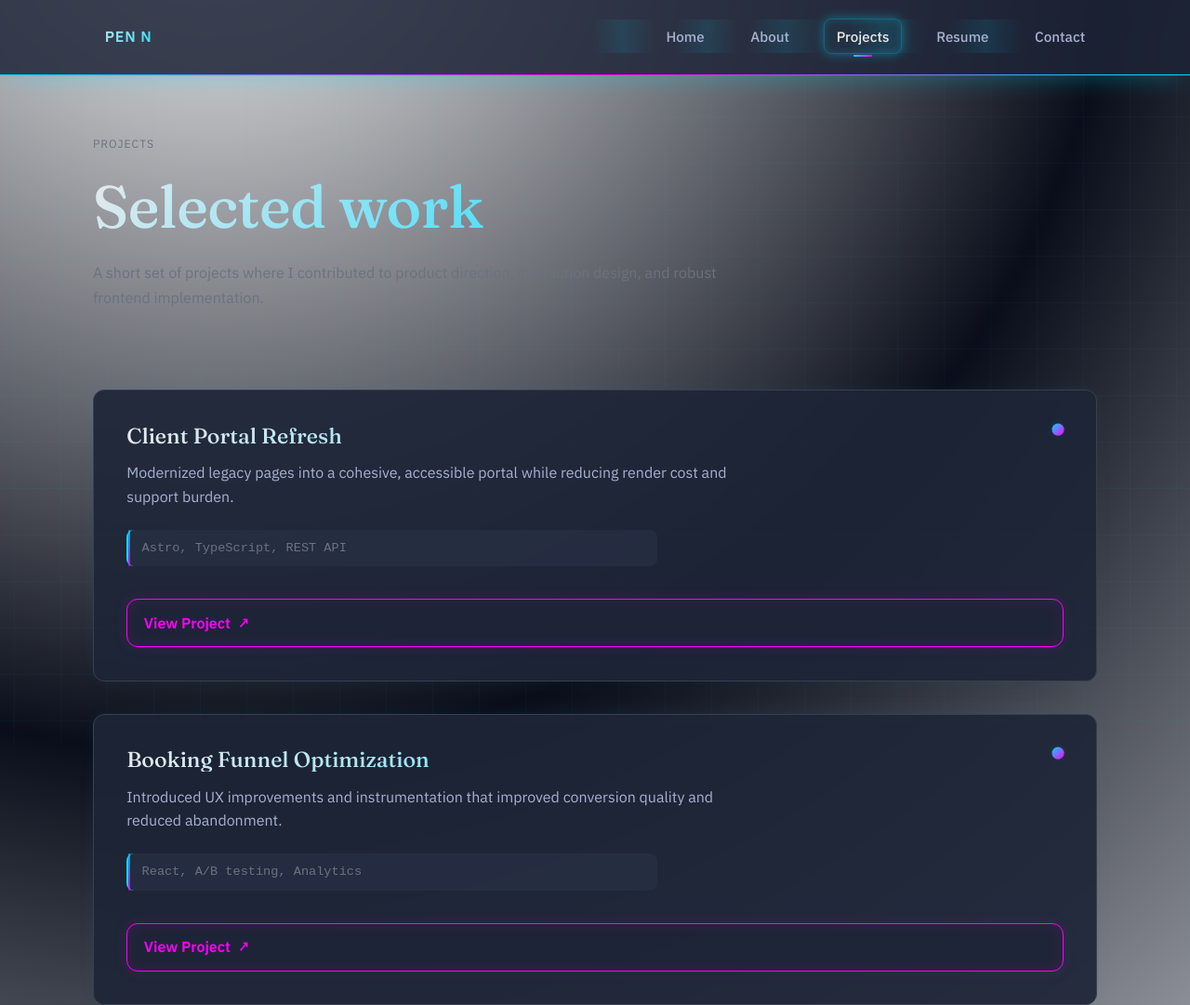
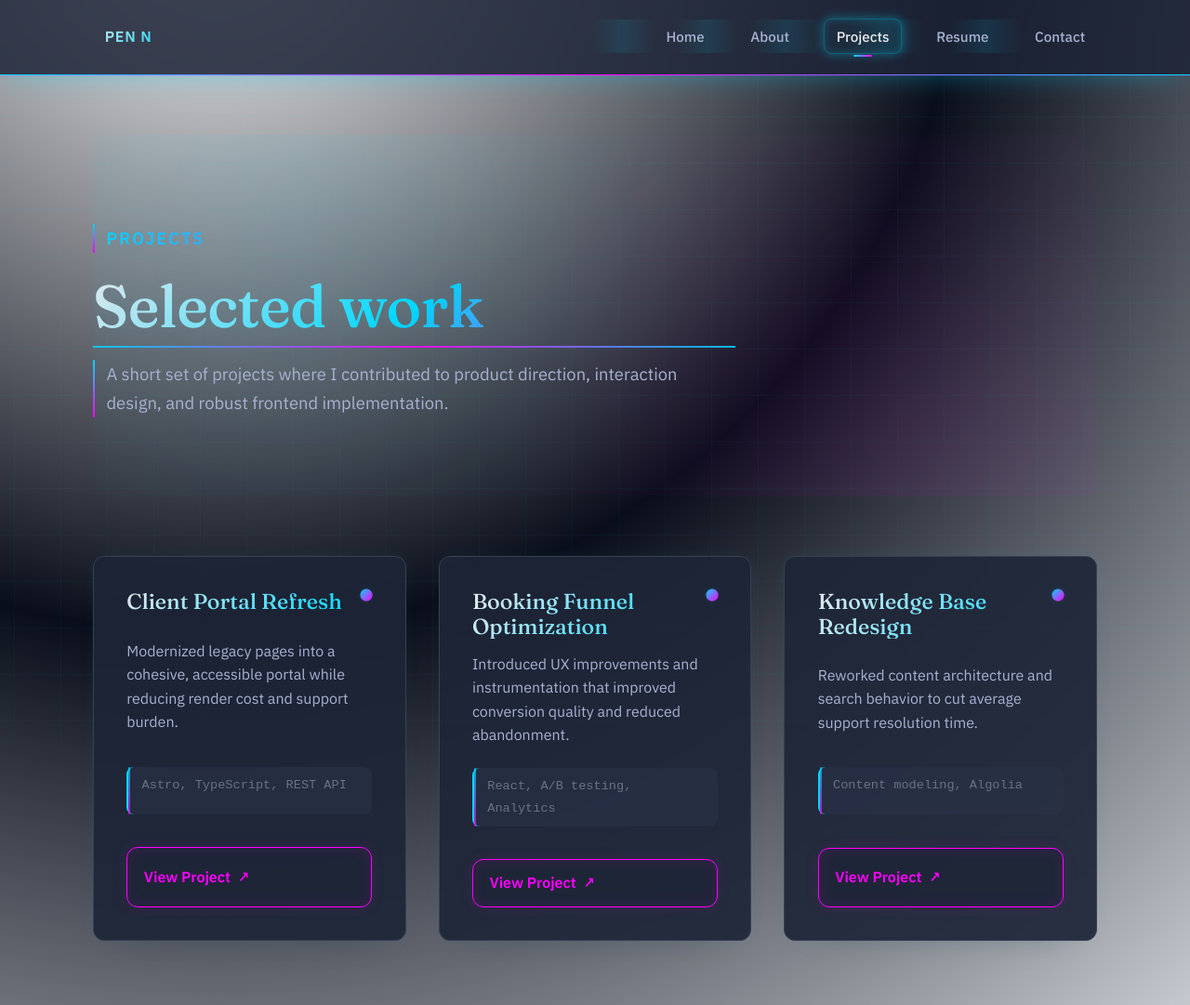
Before and after one commit to pen364692088/CVWebsite, an Astro site: page /CVWebsite/projects in a window 1280 px wide. Shown: the top 1081 px of the page at 93% size. Built offline with nearby package versions, Linux system fonts and the light colour scheme; Astro itself is replaced by a stand-in of ours.

Commit message:
feat: US-007 - Redesign Projects page with retro-futurism theme

```diff
--- a/src/pages/projects.astro
+++ b/src/pages/projects.astro
@@ -25,16 +25,131 @@ const projects = [
 ---
 
 <BaseLayout title="Projects | Pen N" description="Project highlights and case studies">
-  <section style="max-width:72ch;">
+  <section class="hero">
+    <div style="max-width:72ch;">
       <p class="eyebrow fade-up">Projects</p>
       <h1 class="fade-up">Selected work</h1>
       <p class="fade-up">
         A short set of projects where I contributed to product direction, interaction design,
         and robust frontend implementation.
       </p>
+    </div>
   </section>
 
   <section class="grid section-block">
     {projects.map((project) => <ProjectCard {...project} />)}
   </section>
 </BaseLayout>
+
+<style>
+  .hero {
+    padding: var(--space-2xl) 0 var(--space-xl);
+    display: grid;
+    gap: var(--space-lg);
+    position: relative;
+    overflow: hidden;
+  }
+
+  .hero::before {
+    content: '';
+    position: absolute;
+    top: 0;
+    left: 0;
+    right: 0;
+    bottom: 0;
+    background:
+      radial-gradient(circle at 20% 20%, var(--accent-soft) 0%, transparent 50%),
+      radial-gradient(circle at 80% 80%, var(--accent-secondary-soft) 0%, transparent 50%);
+    opacity: 0.6;
+    z-index: -1;
+    animation: hero-glow 8s ease-in-out infinite alternate;
+  }
+
+  @keyframes hero-glow {
+    0% { opacity: 0.4; }
+    100% { opacity: 0.8; }
+  }
+
+  .hero .eyebrow {
+    background: linear-gradient(135deg, var(--accent), var(--accent-secondary));
+    background-clip: text;
+    -webkit-background-clip: text;
+    -webkit-text-fill-color: transparent;
+    font-weight: 600;
+    letter-spacing: 0.1em;
+    text-shadow: 0 0 20px var(--accent-soft);
+  }
+
+  .hero h1 {
+    background: linear-gradient(135deg, var(--text), var(--accent), var(--accent-secondary));
+    background-clip: text;
+    -webkit-background-clip: text;
+    -webkit-text-fill-color: transparent;
+    text-shadow: 0 0 30px var(--accent-soft);
+    position: relative;
+  }
+
+  .hero h1::after {
+    content: '';
+    position: absolute;
+    bottom: -8px;
+    left: 0;
+    width: 100%;
+    height: 2px;
+    background: linear-gradient(90deg, var(--accent), var(--accent-secondary), var(--accent));
+    animation: scanline 3s ease-in-out infinite;
+  }
+
+  @keyframes scanline {
+    0%, 100% { opacity: 0.3; }
+    50% { opacity: 1; }
+  }
+
+  .hero p {
+    color: var(--text-secondary);
+    font-size: clamp(1rem, 2vw, 1.15rem);
+    position: relative;
+    padding-left: var(--space-sm);
+  }
+
+  .hero p::before {
+    content: '';
+    position: absolute;
+    left: 0;
+    top: 0;
+    bottom: 0;
+    width: 2px;
+    background: linear-gradient(to bottom, var(--accent), var(--accent-secondary));
+    border-radius: 1px;
+  }
+
+  .grid {
+    display: grid;
+    gap: var(--space-lg);
+  }
+
+  @media (min-width: 768px) {
+    .grid {
+      grid-template-columns: repeat(2, minmax(0, 1fr));
+    }
+  }
+
+  @media (min-width: 1024px) {
+    .grid {
+      grid-template-columns: repeat(3, minmax(0, 1fr));
+    }
+  }
+
+  /* Accessibility: reduce motion for users who prefer it */
+  @media (prefers-reduced-motion: reduce) {
+    .hero::before {
+      animation: none;
+      opacity: 0.4;
+    }
+
+    .hero h1::after {
+      animation: none;
+      opacity: 0.3;
+    }
+  }
+</style>
```
Also changed, not shown: test-projects-page.js (added, +66 -0 lines). Lines whose indentation alone changed are shown as unchanged.
